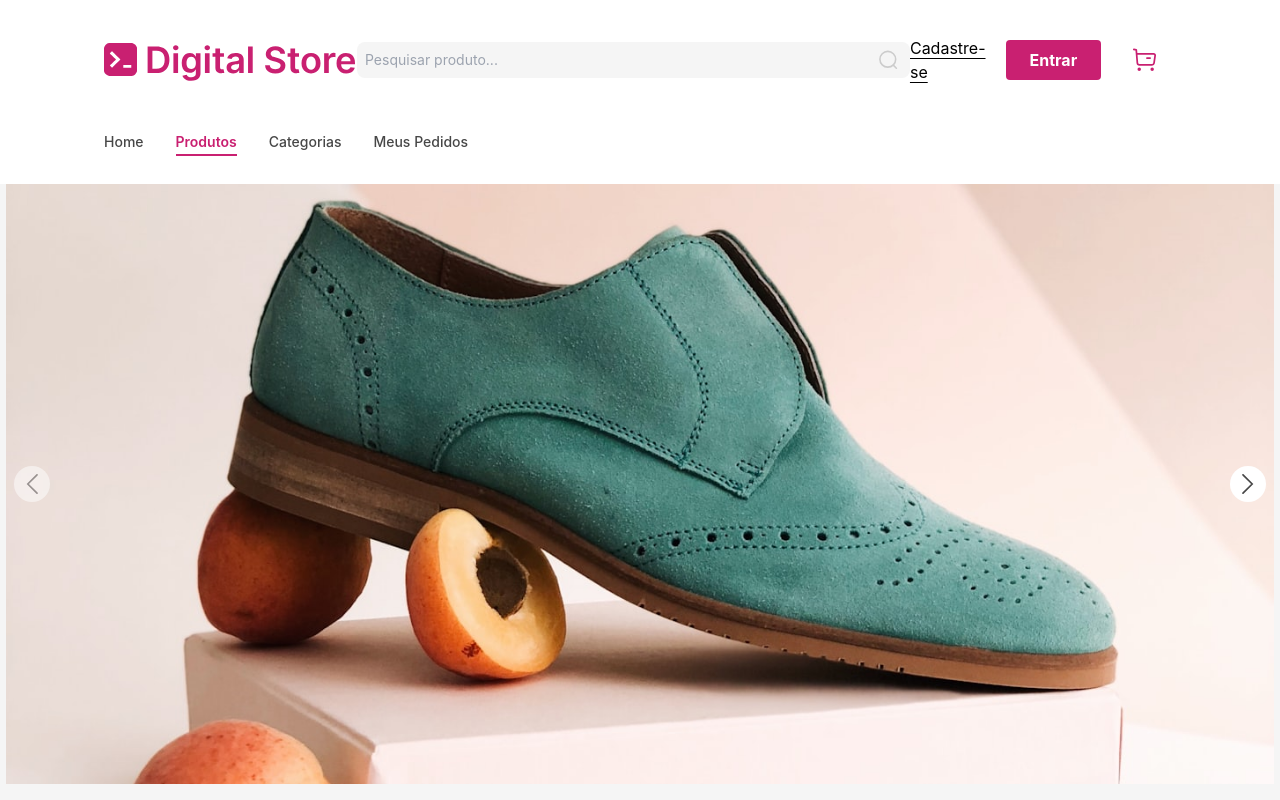
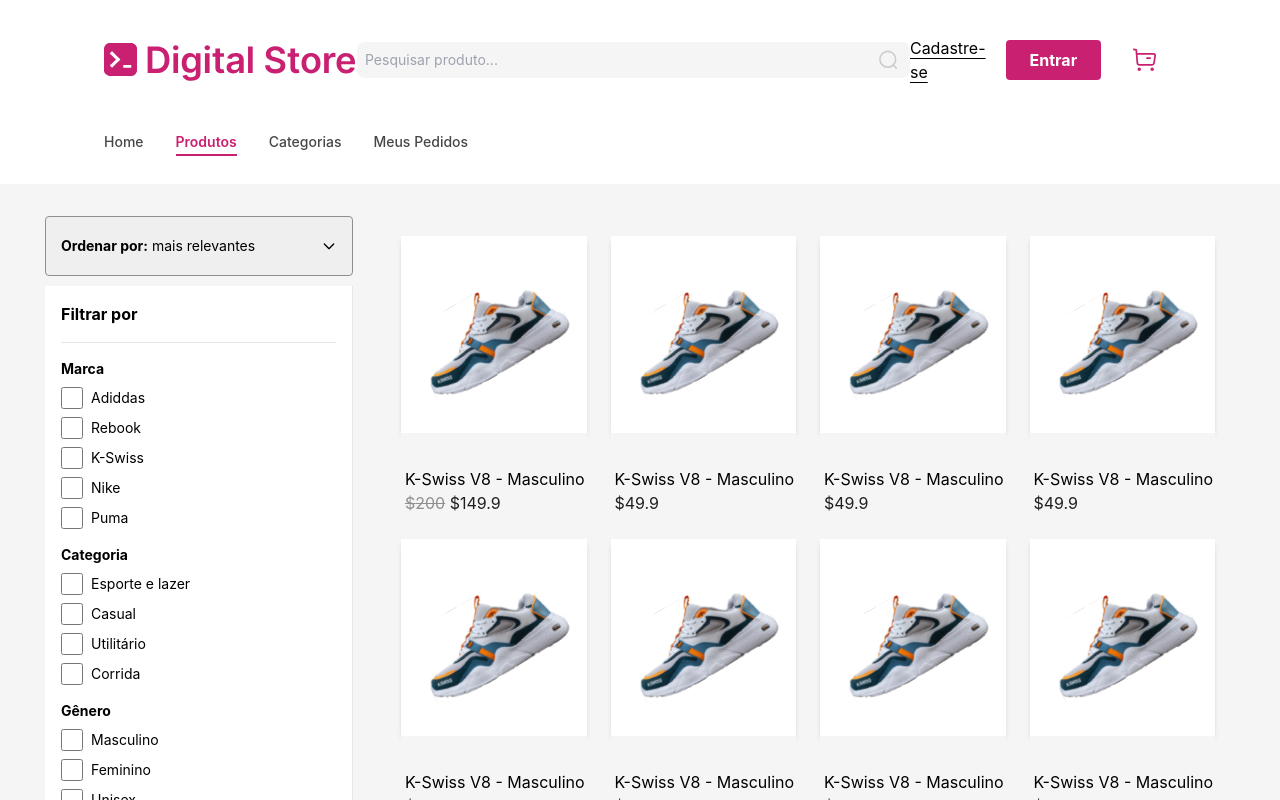
Before and after one commit to joaomonteiroSN/dripstore-joao-gt, a React (Vite) app: page /produtos in a window 1280 px wide. Shown: the top 800 px of the page. Built offline with nearby package versions, Linux system fonts and the light colour scheme.

Commit message:
configurando rotas da aplicação

```diff
--- a/src/App.jsx
+++ b/src/App.jsx
@@ -1,22 +1,19 @@
-import Dropdown from './components/DropDown';
-import Filters from './components/Filters';
-import Footer from './components/Footer'
-import Header from './components/Header'
-import ProductCard from './components/ProductCard';
-import ProductListing from './components/ProductListing';
-import Section from './components/Section';
-import Gallery from './components/Gallery';
-import Layout from './pages/Layout';
+import { BrowserRouter, Routes, Route } from 'react-router-dom';
 import HomePage from './pages/HomePage';
 import ProductListingPage from './pages/ProductListingPage';
-import ProductViewPage from './pages/ProductViewPage';
+import ProductViewPage from './pages/ProductViewPage'
 
 const App = () => {
 
     return (
         <>
-            {/* <HomePage /> */}
-            <HomePage></HomePage>
+            <BrowserRouter>
+                <Routes>
+                    <Route path="/" element={<HomePage />} />
+                    <Route path="/produtos" element={<ProductListingPage />} />
+                    <Route path="/produtos/:id" element={<ProductViewPage />} />
+                </Routes>
+            </BrowserRouter>
         </>
     );
 }
--- a/src/main.jsx
+++ b/src/main.jsx
@@ -2,14 +2,9 @@
 import { createRoot } from 'react-dom/client'
 import App from './App'
 import './index.css'
-import { BrowserRouter } from 'react-router-dom'
-
-
 
 createRoot(document.getElementById('root')).render(
   <StrictMode>
-    <BrowserRouter>
       <App />
-    </BrowserRouter>
   </StrictMode>,
 )
--- a/src/pages/HomePage.jsx
+++ b/src/pages/HomePage.jsx
@@ -1,4 +1,4 @@
-import Layout from "./Layout";
+import Layout from "../components/Layout";
 import React from 'react';
 import ProductListing from '../components/ProductListing';
 import Section from '../components/Section';
--- a/src/pages/ProductListingPage.jsx
+++ b/src/pages/ProductListingPage.jsx
@@ -3,7 +3,7 @@
 import Filters from "../components/Filters";
 import ProductListing from "../components/ProductListing";
 import Section from "../components/Section";
-import Layout from "./Layout";
+import Layout from "../components/Layout";
 
 const ProductListingPage = () => {
     return (
--- a/src/pages/ProductViewPage.jsx
+++ b/src/pages/ProductViewPage.jsx
@@ -1,7 +1,7 @@
 import BuyBox from "../components/BuyBox";
 import Gallery from "../components/Gallery";
 import ProductOptions from "../components/ProductOptions";
-import Layout from "./Layout";
+import Layout from "../components/Layout";
 import Breadcrumbs from "../components/BreadCrumbs";
 import ProductListing from "../components/ProductListing";
 import Section from "../components/Section";
```
Also changed, not shown: src/components/Layout.jsx (renamed from src/pages/Layout.jsx, +2 -8 lines), 1 other file (tests, documents, lock files or other folders).
